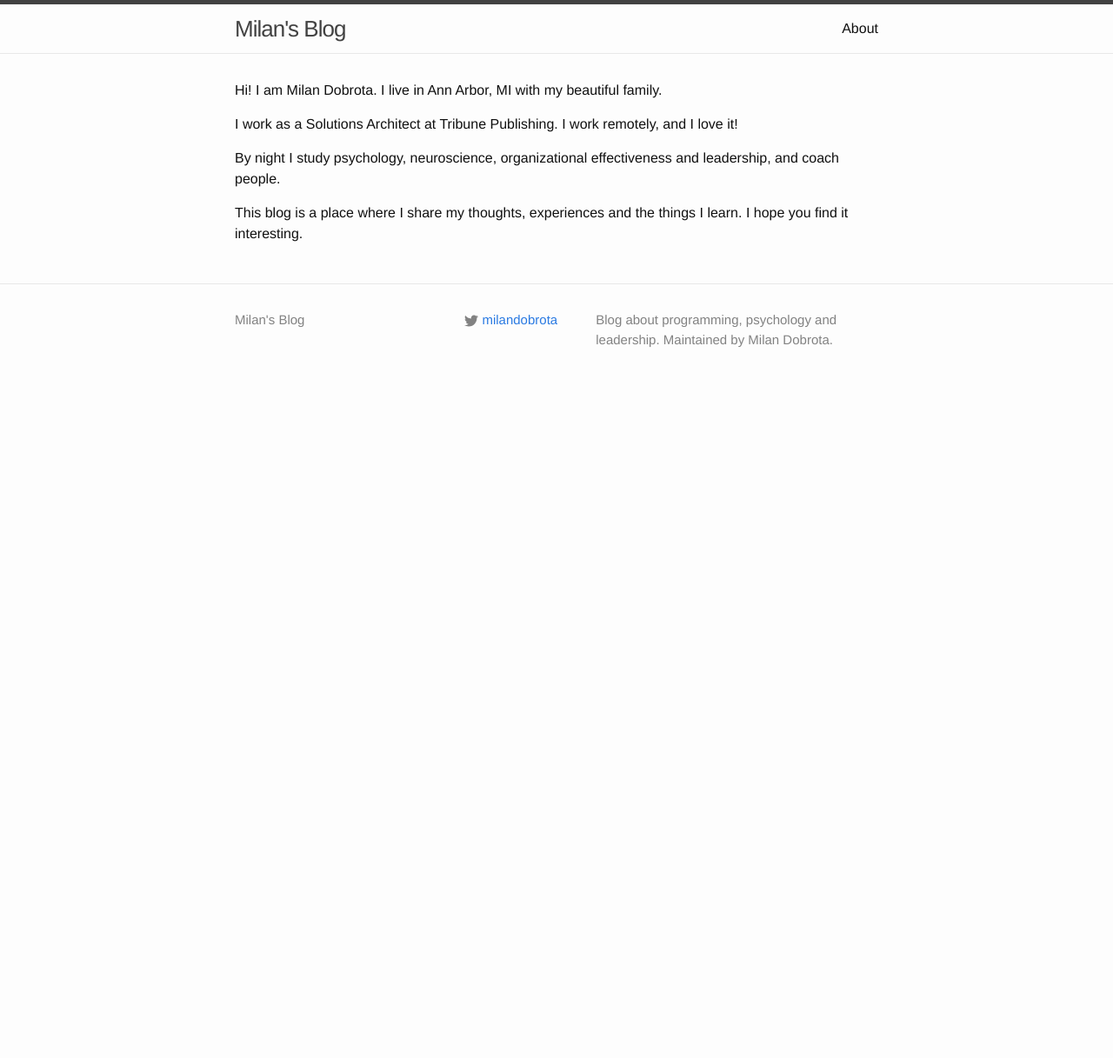
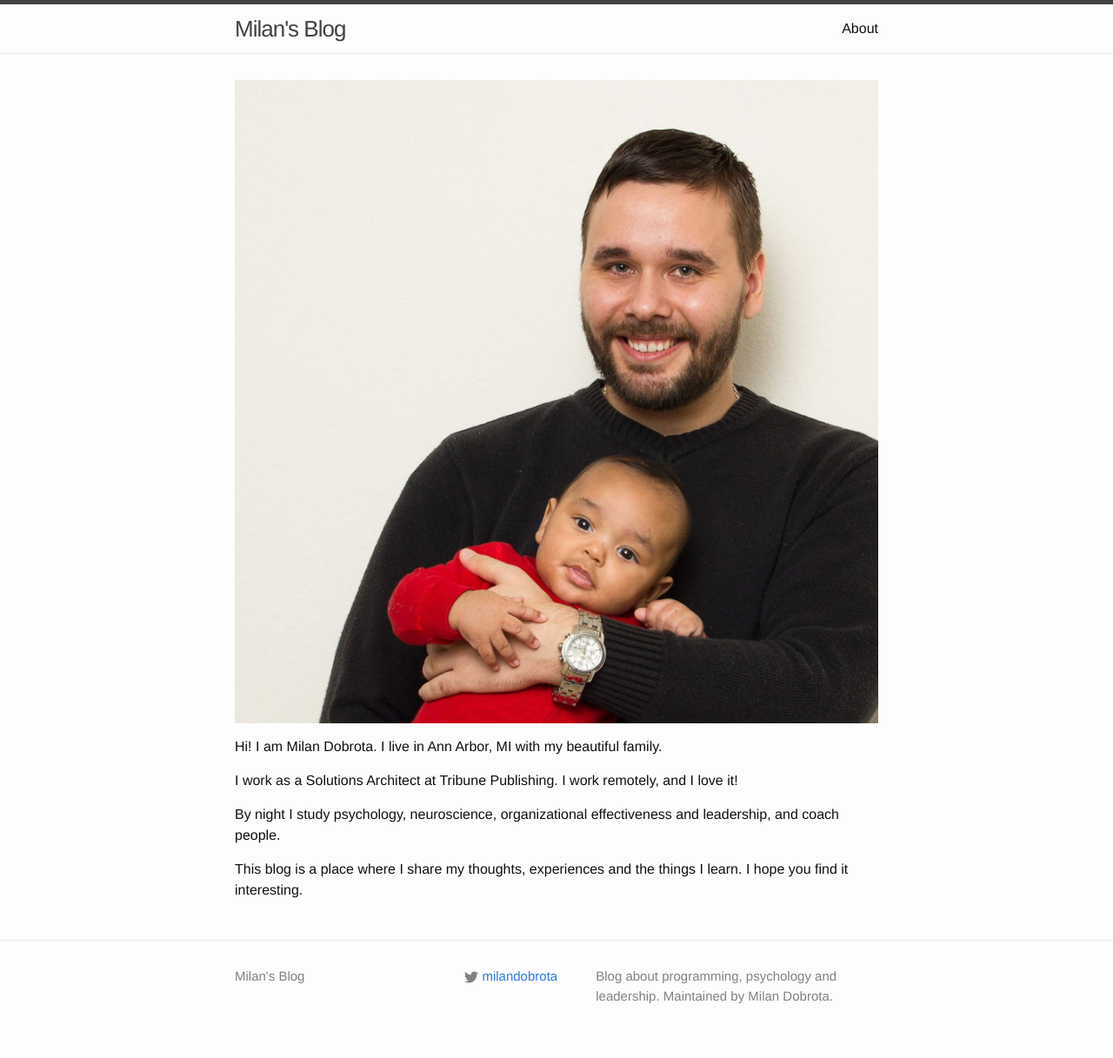
Before and after one commit to milandobrota/milandobrota.github.io, a Jekyll site: the page built from about.md, in a window 1280 px wide. Shown: the whole page at 87% size. Built offline with Jekyll 4.4.1, drawn with Linux system fonts in a browser that asks for light colours; before the commit the page ends 900 px from its top, so only the background shows below that.

Commit message:
adding a pic of me

```diff
--- a/about.md
+++ b/about.md
@@ -2,6 +2,7 @@
 layout: default
 title: About
 ---
+![Milan Dobrota](/assets/milan.jpg)
 
 Hi! I am Milan Dobrota. I live in Ann Arbor, MI with my beautiful family.
 
```
Also changed, not shown: assets/milan.jpg (added).
